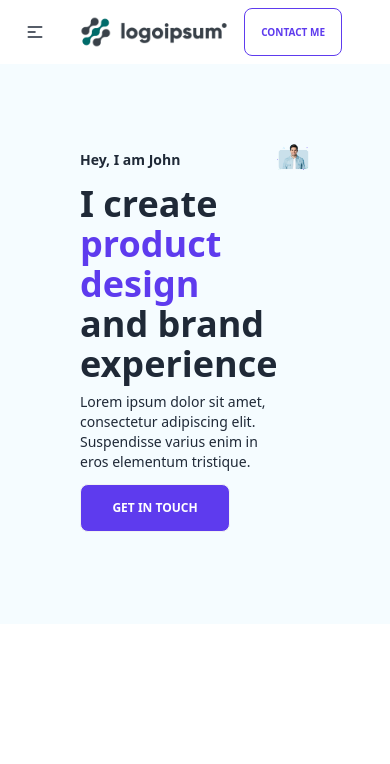
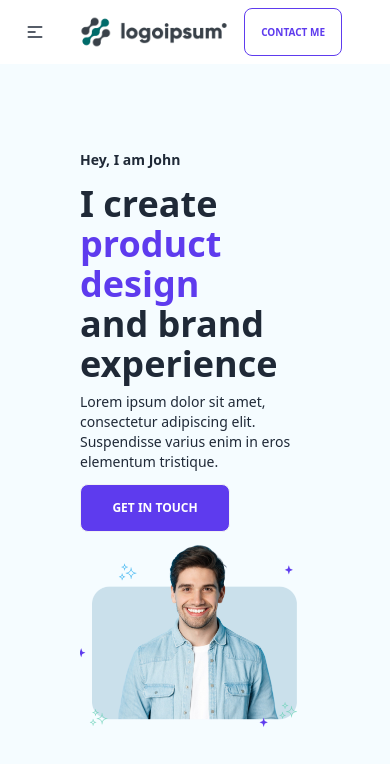
Before and after one commit to mdiktushar/Portfolio-Template-Design-One, a React (Vite) app: page / in a window 390 px wide. Shown: the top 764 px of the page. Built offline with nearby package versions, Linux system fonts and the light colour scheme.

Commit message:
banner responsive

```diff
--- a/src/Pages/Home/components/Banner/Banner.jsx
+++ b/src/Pages/Home/components/Banner/Banner.jsx
@@ -2,21 +2,25 @@ import React from "react";
 
 const Banner = () => {
   return (
-    <div className="flex justify-between bg-[#F5FCFF] p-20">
+    <div className="banner bg-[#F5FCFF] p-20">
       <div className="max-w-[500px] banner-text">
         <p className="text-sm leading-8">
           <strong>Hey, I am John</strong>
         </p>
         <h1 className="text-4xl font-bold leading-20 my-2">
-          I create <span className="primary-color">product design</span><br />and brand experience
+          I create <span className="primary-color">product design</span>
+          <br />
+          and brand experience
         </h1>
         <p className="text-sm leading-5">
           Lorem ipsum dolor sit amet, consectetur adipiscing elit. Suspendisse
           varius enim in eros elementum tristique.
         </p>
-        <button className="btn text-xs bg-primary text-white hover:bg-[#7b6db3] max-w-[150px] my-3">Get in Touch</button>
+        <button className="btn text-xs bg-primary text-white hover:bg-[#7b6db3] max-w-[150px] my-3">
+          Get in Touch
+        </button>
       </div>
-      <div>
+
       <img
         className="bg-[#F5FCFF]"
         src="./img/person1.png"
@@ -24,7 +28,6 @@ const Banner = () => {
         alt=""
       />
     </div>
-    </div>
   );
 };
 
--- a/src/index.css
+++ b/src/index.css
@@ -3,7 +3,7 @@
 @tailwind utilities;
 
 :root {
-    --primary-color: #5E3BEE;
+  --primary-color: #5e3bee;
 }
 
 .primary-color {
@@ -19,8 +19,31 @@
   background: none;
 }
 
+.banner {
+    display: flex;
+    flex-direction: row;
+    justify-content: space-between;
+}
+
 .banner-text {
   display: flex;
   flex-direction: column;
   justify-content: center;
 }
+
+
+/* media query */
+@media screen and (max-width: 768px) {
+  /* Your CSS styles for small screens go here */
+  .banner {
+    flex-direction: column;
+  }
+}
+
+@media screen and (max-width: 768px) {
+  /* Your CSS styles for small screens go here */
+}
+
+@media screen and (min-width: 1025px) {
+  /* Your CSS styles for large screens go here */
+}
```
Lines whose indentation alone changed are shown as unchanged.
